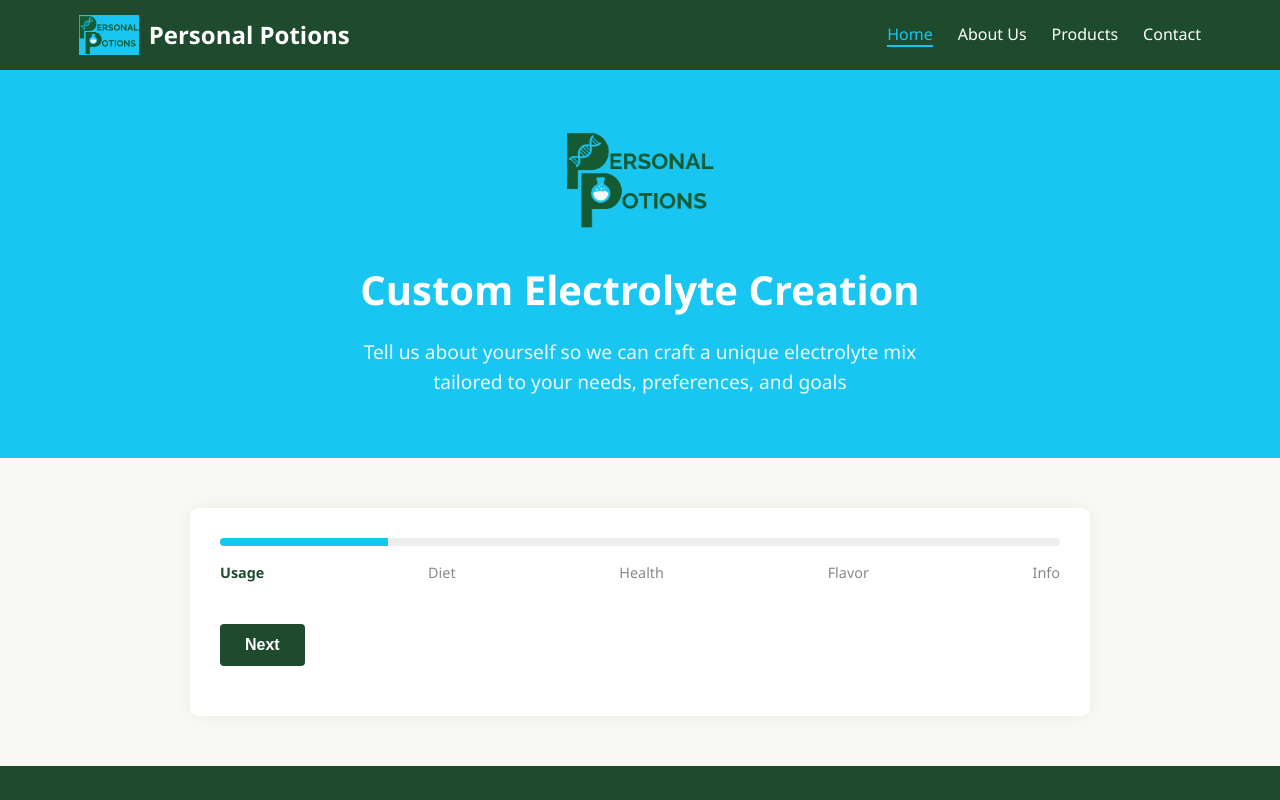
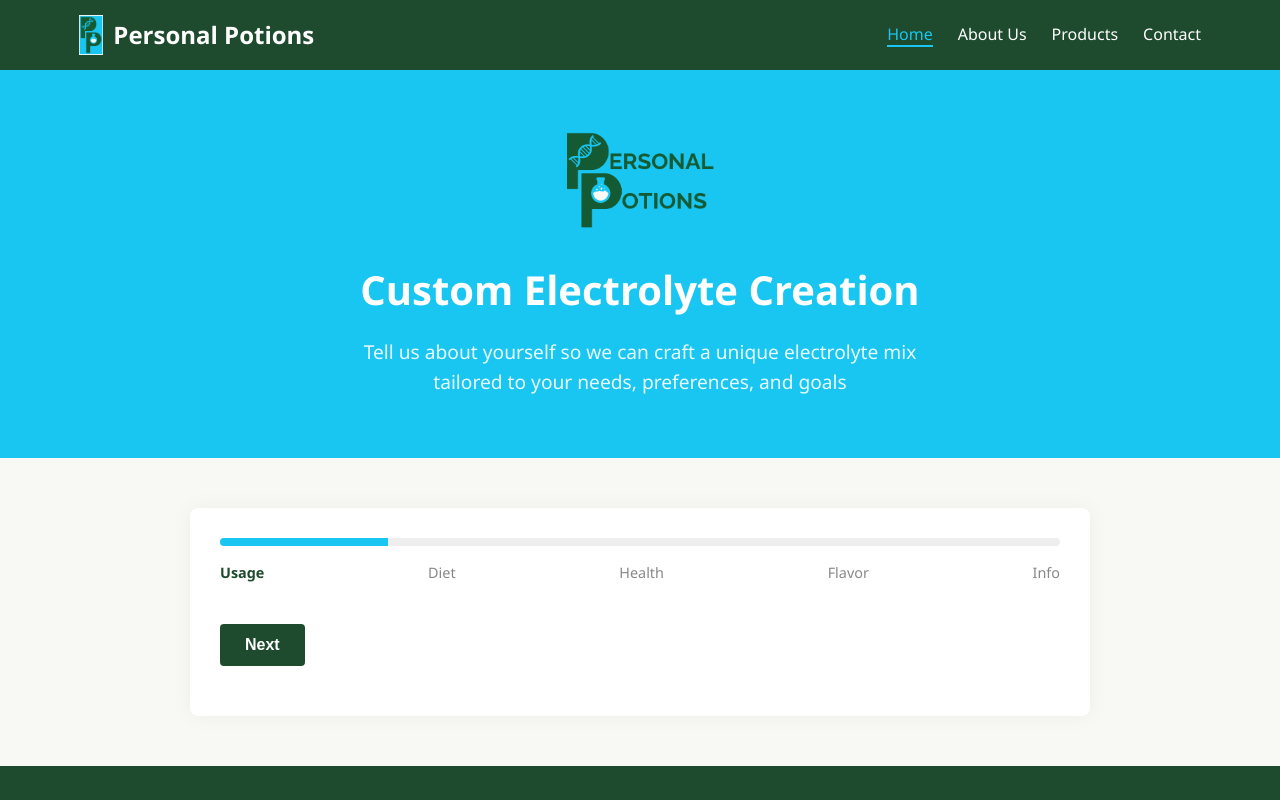
Before and after one commit to Jschueller18/Personal-Potions, a plain HTML site: page index.html in a window 1280 px wide. Shown: the top 800 px of the page. Drawn offline with Linux system fonts and the light colour scheme.

Commit message:
Update index.html

```diff
--- a/index.html
+++ b/index.html
@@ -13,7 +13,7 @@
     <nav class="main-nav">
         <div class="nav-container">
             <div class="logo-container">
-                <img src="personalpotionslogo.png" alt="Personal Potions Logo" id="nav-logo">
+                <img src="pplogowb.png" alt="Personal Potions Logo" id="nav-logo">
                 <span class="brand-name">Personal Potions</span>
             </div>
             <ul class="nav-links">
```
